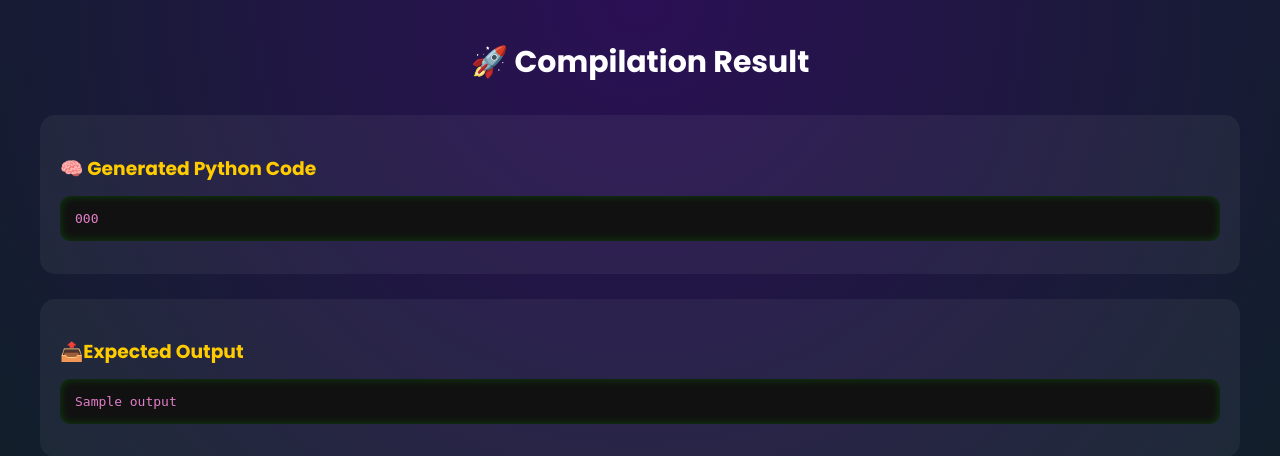
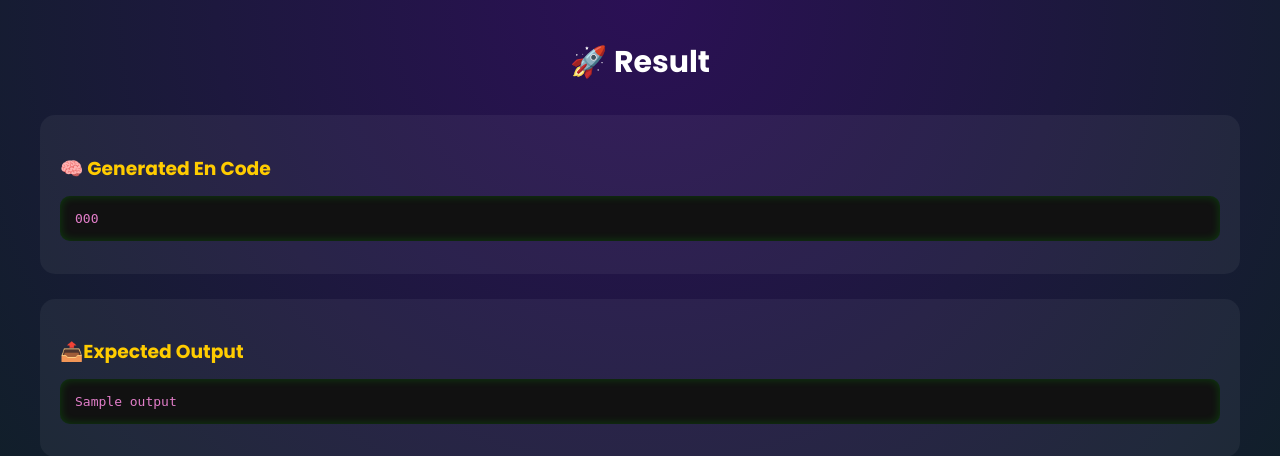
Before and after one commit to SristeeAgrawal/Smart-Hinglish-Compiler, a Flask app: template templates/result.html in a window 1280 px wide. Shown: the top 456 px of the page. Run offline with Flask 3, Linux system fonts and the light colour scheme; the template is opened without the code that fills it: most values are stand-ins (such as "Sample title", 1, 10 or a date in 2020).

Commit message:
Update result.html

```diff
--- a/templates/result.html
+++ b/templates/result.html
@@ -76,11 +76,11 @@
 
 <div class="container">
 
-    <div class="title">🚀 Compilation Result</div>
+    <div class="title">🚀 Result</div>
 
     <div class="box">
-        <h3>🧠 Generated Python Code</h3>
-        <pre>{{ python_code }}</pre>
+        <h3>🧠 Generated {{ language|capitalize }} Code</h3>
+        <pre>{{ generated_code }}</pre>
     </div>
 
     <div class="box">
```
